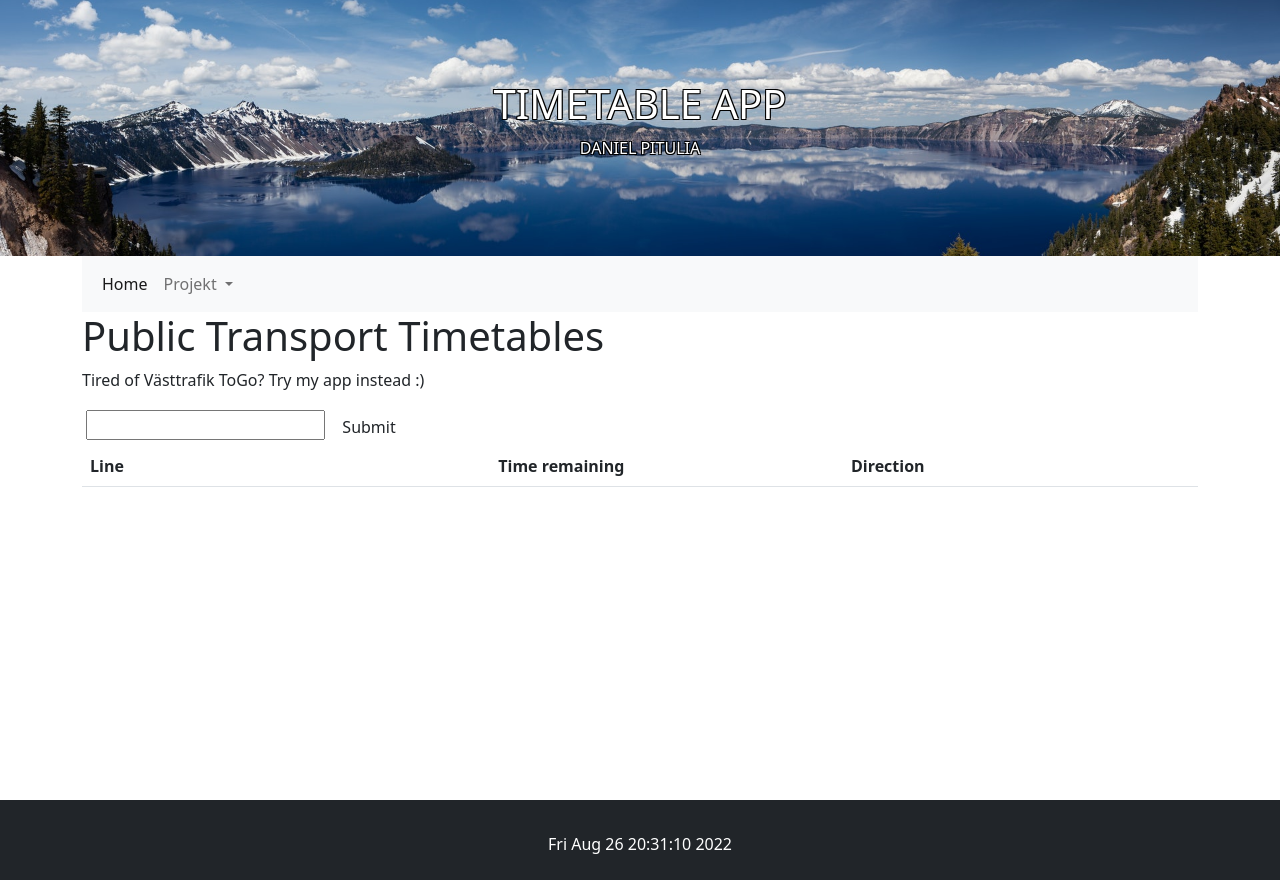
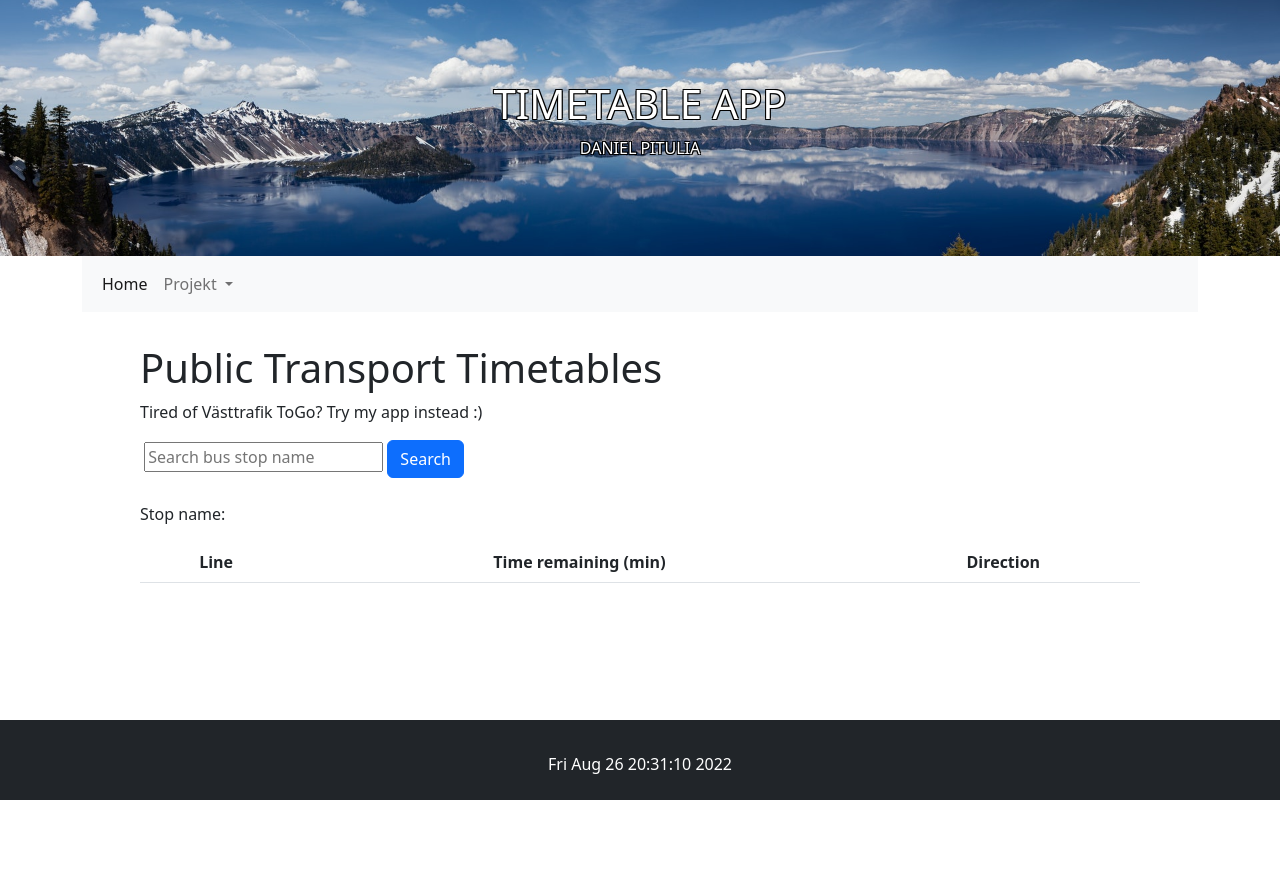
Before and after one commit to danielpitulia/Flask_portfolio_website, a Flask app: page /publictransport in a window 1280 px wide. After the commit the page ends 800 px from the top, so only its background shows below. Run offline with Flask 2, Linux system fonts and the light colour scheme; lists and menus that the app fills with data are empty; some libraries are stand-ins or nearby versions; some web fonts are replaced.

Commit message:
Continued working on public transport timetables. I also changed some HTML and CSS. The footer layout is now working.

```diff
--- a/app/routes.py
+++ b/app/routes.py
@@ -16,17 +16,20 @@ def index():
 @app.route('/publictransport', methods=['GET', 'POST'])
 
 def publictransport():
-
+# If the user enters a search (POST method), request data from Västtrafik.
+# Else, render an empty table.
 	if request.method == 'POST':
 		stop_input = request.form['stop_input']
-		departures_zip = get_timetables(token, stop_input)
-		return render_template('publictransport.html', title='TIMETABLE APP', date=date, departures_zip=departures_zip, stop_input = stop_input, css="styles_publictransport")
+		timetable_and_stop = get_timetables(token, stop_input)
+		departures_zip = timetable_and_stop[0]
+		stop_name = timetable_and_stop[1]
+		return render_template('publictransport.html', title='TIMETABLE APP', date=date, departures_zip=departures_zip, stop_input = stop_input, css="styles_publictransport", stop_name=stop_name)
 
 	elif request.method == 'GET':
 		line,delta,destination = "", "", ""
 		departures_zip=zip(line, delta, destination)
 		stop_input=""
-		return render_template('publictransport.html', title='TIMETABLE APP', date=date, departures_zip=departures_zip, stop_input = stop_input, css="styles_publictransport")
+		return render_template('publictransport.html', title='TIMETABLE APP', date=date, departures_zip=departures_zip, stop_input = stop_input, css="styles_publictransport", stop_name="")
 
 @app.route('/chat')
 def chat():
--- a/app/static/css/styles.css
+++ b/app/static/css/styles.css
@@ -5,16 +5,16 @@
 
 body{
      font-family: 'Lato';
+     display: flex;
+     flex-direction: column;
+     min-height: 100vh;
 }
 
-#content-above-footer{
-      min-height: 100vh;
-      margin-bottom: 5rem;
- }
+.wrapper{
+     flex:1;
+}
 
 #footer{
-     margin-top: -5rem;
-     bottom: 0;
      height: 5rem;
      width: 100%;
 }
--- a/app/static/css/styles_publictransport.css
+++ b/app/static/css/styles_publictransport.css
@@ -1,45 +1,13 @@
-#myBtn:focus {
-  box-shadow: none !important;
+@media only screen and (min-width: 768px){
+     #publictransportdiv {
+          max-width: 80% !important;
+     }
 }
 
-td {
-  text-align: left;
-  color: #D3D3D3;
+#publictransportdiv {
+     margin: 2em auto;
 }
 
-tr td:nth-child(2), tr th:nth-child(2){
-  text-align: center;
+#timetable{
+     text-align: center;
 }
-
-tr th {
-  text-align: left;
-}
-
-.stopText, #myText {
-  margin-top: 4px;
-}
-
-.public-transport {
-  border-radius: 5px;
-}
-#changeDepartureTotal {
-  overflow-y:scroll;
-  height:25px;
-}
-
-#changeDepartureTotal button{
-  height:25px;
-  width:25px;
-}
-
-#activeDeparture{
-  text-decoration: none;
-}
-
-.textDepartureWhite{
-  color: #D3D3D3 !important;
-}
-
-.textDepartureBlue{
-  color: #0080FF !important;
-}
--- a/app/templates/base.html
+++ b/app/templates/base.html
@@ -22,7 +22,7 @@
 </head>
 
 <body>
-     <div id="content-above-footer">
+     <header>
           <div id="topBanner" class="bg-dark text-white text-center ">
                <h1>{{title}}</h1>
                <p>DANIEL PITULIA</p>
@@ -56,8 +56,8 @@
                     </div>
                </nav>
           </div>
+     </header>
           {% block content %}{% endblock %}
-     </div>
      <footer id="footer" class="bg-dark text-white text-center">
           <p id="dates">{{ date }}</p>
      </footer>
--- a/app/templates/chat.html
+++ b/app/templates/chat.html
@@ -1,7 +1,7 @@
 {% extends "base.html" %}
 
 {% block content %}
-<div class="container">
+<div class="wrapper container">
      <p>Welcome to the chat page</p>
 </div>
 {% endblock %}
--- a/app/templates/index.html
+++ b/app/templates/index.html
@@ -1,7 +1,7 @@
 {% extends "base.html" %}
 
 {% block content %}
-
+<div class="wrapper">
 	<div class="container mt-5 mb-5">
 		<div class="row">
 			<div class="col-sm-4">
@@ -36,5 +36,6 @@
 			</div>
 		</div>
 	</div>
+</div>
 
 {% endblock %}
--- a/app/templates/publictransport.html
+++ b/app/templates/publictransport.html
@@ -2,31 +2,32 @@
 
 {% block content %}
 
-<div class="container">
+<div class="wrapper container" id="publictransportdiv">
      <h1>Public Transport Timetables</h1>
      <p>Tired of Västtrafik ToGo? Try my app instead :)</p>
-
      <form action="/publictransport" method="POST">
-               <label for="stop_search"></label>
-               <input id="stop_search" type="text" name="stop_input" value="{{ stop_input }}"></input>
-               <input class="btn" type="submit" value="Submit"></input>
+          <label for="stop_search"></label>
+          <input id="stop_search" type="text" name="stop_input" value="{{ stop_input }}" placeholder="Search bus stop name"></input>
+          <input class="btn btn-primary" type="submit" value="Search"></input>
      </form>
-
-     <table class="table">
+     <br />
+     <p>Stop name: {{ stop_name }}</p>
+     <table id="timetable" class="table">
           <tr>
                <th scope="col">Line</th>
-               <th scope="col">Time remaining</th>
+               <th scope="col">Time remaining (min)</th>
                <th scope="col">Direction</th>
           </tr>
           <tbody>
                {% for line, delta, destination in departures_zip if not delta > 120 and delta > 0 %}
                <tr>
                     <td>{{ line }}</td>
-                    <td>{{ delta }}</td>
+                    <td id="delta">{{ delta }}</td>
                     <td>{{ destination }}</td>
                </tr>
                {% endfor %}
           </tbody>
      </table>
+     <br />
 </div>
 {% endblock %}
--- a/app/templates/unitcircle.html
+++ b/app/templates/unitcircle.html
@@ -1,7 +1,7 @@
 {% extends "base.html" %}
 
 {% block content %}
-<div class="container">
+<div class="wrapper container">
      <p>Welcome to the unit circle :)</p>
 </div>
 {% endblock %}
```
Also changed, not shown: app/templates/raspberry.html (+8 -6 lines), timetables.py (+7 -7 lines). Lines whose indentation alone changed are shown as unchanged.
